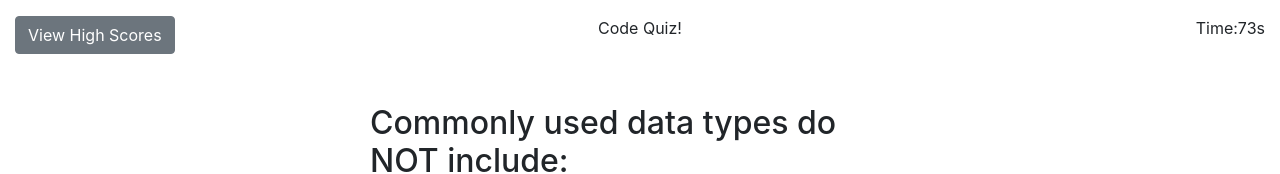
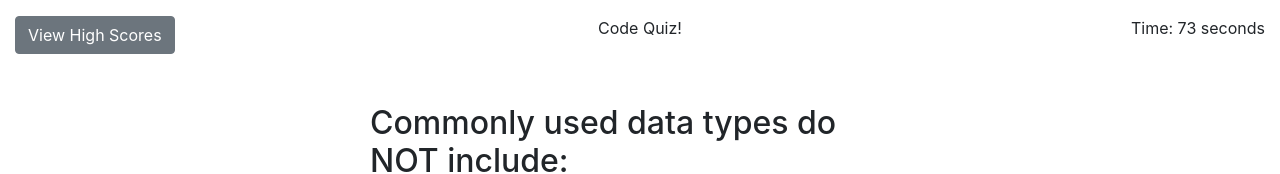
Before and after one commit to jsantosaguilera/hw4, a plain HTML site: page index.html in a window 1280 px wide. Both pictures are taken after a click on the button "Start Quiz". Shown: the top 174 px of the page. Drawn offline with nearby package versions, Linux system fonts and the light colour scheme.

Commit message:
cleaned up js

```diff
--- a/assets/js/script.js
+++ b/assets/js/script.js
@@ -1,59 +1,31 @@
-// variables for page elements
-// time and score
+
 let timeEl = document.querySelector("p.time");
 let secondsLeft = 75;
 let scoreEl = document.querySelector("#score");
-
-// sections
-// section intro
 const introEl = document.querySelector("#intro");
-
-// section questions
-//question section
 const questionsEl = document.querySelector("#questions");
-//where question goes
 let questionEl = document.querySelector("#question");
-// how many questions they have answered
 let questionCount = 0;
-// div answerCorrectness
 const answerCorrectnessEl = document.querySelector("#answerCorrectness");
-
-// section final
 const finalEl = document.querySelector("#final");
-// user initials
 let initialsInput = document.querySelector("#initials");
-
-// section highscores
 const highscoresEl = document.querySelector("#highscores");
-// ordered list
 let scoreListEl = document.querySelector("#score-list");
-// array of scores
 let scoreList = [];
-
-// buttons
-// start
 const startBtn = document.querySelector("#start");
-// answer button class
 const ansBtn = document.querySelectorAll("button.ansBtn")
-// answer1
 const ans1Btn = document.querySelector("#answer1");
-// answer2
 const ans2Btn = document.querySelector("#answer2");
-// answer3
 const ans3Btn = document.querySelector("#answer3");
-// answer4
 const ans4Btn = document.querySelector("#answer4");
-// submit-score
 const submitScrBtn = document.querySelector("#submit-score");
-// goback
 const goBackBtn = document.querySelector("#goback");
-// clearscores
 const clearScrBtn = document.querySelector("#clearscores");
-// view-scores
 const viewScrBtn = document.querySelector("#view-scores");
 
-// Object for question, answer, true/false
-const questions = [ // array of objects
+
+
+const questions = [
     {
         // question 0
         question: "Commonly used data types do NOT include:",
@@ -87,13 +59,11 @@ const questions = [ // array of objects
 ];
 
 
-// Functions
 
-// timer
 function setTime() {
     let timerInterval = setInterval(function () {
         secondsLeft--;
-        timeEl.textContent = `Time:${secondsLeft}s`;
+        timeEl.textContent = `Time: ${secondsLeft} seconds`;
 
         if (secondsLeft === 0 || questionCount === questions.length) {
             clearInterval(timerInterval);
@@ -102,9 +72,10 @@ function setTime() {
             scoreEl.textContent = secondsLeft;
         }
     }, 1000);
-}
+};
 
-// start quiz with timer and set up questions
+
+
 function startQuiz() {
     introEl.style.display = "none";
     questionsEl.style.display = "block";
@@ -112,9 +83,10 @@ function startQuiz() {
 
     setTime();
     setQuestion(questionCount);
-}
+};
 
-// function to set question; takes in a count and displays the next question/answers
+
+
 function setQuestion(id) {
     if (id < questions.length) {
         questionEl.textContent = questions[id].question;
@@ -123,23 +95,23 @@ function setQuestion(id) {
         ans3Btn.textContent = questions[id].answers[2];
         ans4Btn.textContent = questions[id].answers[3];
     }
-}
+};
 
-// function to check answer and then move to next question
+
+
 function checkAnswer(event) {
     event.preventDefault();
 
-    // show section for answerCorrectness and append message
+
     answerCorrectnessEl.style.display = "block";
     let p = document.createElement("p");
     answerCorrectnessEl.appendChild(p);
 
-    // time out after 1 second
     setTimeout(function () {
         p.style.display = 'none';
     }, 1000);
 
-    // answer checker
+
     if (questions[questionCount].correctAnswer === event.target.value) {
         p.textContent = "Correct!";
     } else if (questions[questionCount].correctAnswer !== event.target.value) {
@@ -147,13 +119,14 @@ function checkAnswer(event) {
         p.textContent = "Wrong!";
     }
 
-    // increment so the questions index is increased
     if (questionCount < questions.length) {
         questionCount++;
     }
-    // call setQuestion to bring in next question when any ansBtn is clicked
+
     setQuestion(questionCount);
-}
+};
+
+
 
 function addScore(event) {
     event.preventDefault();
@@ -164,7 +137,6 @@ function addScore(event) {
     let init = initialsInput.value.toUpperCase();
     scoreList.push({ initials: init, score: secondsLeft });
 
-    // sort scores
     scoreList = scoreList.sort((a, b) => {
         if (a.score < b.score) {
           return 1;
@@ -182,45 +154,49 @@ function addScore(event) {
     }
 
 
-    // Add to local storage
     storeScores();
     displayScores();
-}
+};
+
+
 
 function storeScores() {
     localStorage.setItem("scoreList", JSON.stringify(scoreList));
-}
+};
+
+
 
 function displayScores() {
-    // Get stored scores from localStorage
-    // Parsing the JSON string to an object
+
     let storedScoreList = JSON.parse(localStorage.getItem("scoreList"));
 
-    // If scores were retrieved from localStorage, update the scorelist array to it
+
     if (storedScoreList !== null) {
         scoreList = storedScoreList;
     }
-}
+};
 
-// clear scores
+
+
 function clearScores() {
     localStorage.clear();
     scoreListEl.innerHTML="";
-}
+};
 
-// EventListeners
-// Start timer and display first question when click start quiz
+
+
 startBtn.addEventListener("click", startQuiz);
 
-// Check answers loop
 ansBtn.forEach(item => {
     item.addEventListener('click', checkAnswer);
 });
 
-// Add score
+
+
 submitScrBtn.addEventListener("click", addScore);
 
-// Go Back Button
+
+
 goBackBtn.addEventListener("click", function () {
     highscoresEl.style.display = "none";
     introEl.style.display = "block";
@@ -228,10 +204,10 @@ goBackBtn.addEventListener("click", function () {
     timeEl.textContent = `Time:${secondsLeft}s`;
 });
 
-// Clear the scores
 clearScrBtn.addEventListener("click", clearScores);
 
-// View/Hide High Scores Button
+
+
 viewScrBtn.addEventListener("click", function () {
     if (highscoresEl.style.display === "none") {
         highscoresEl.style.display = "block";
--- a/index.html
+++ b/index.html
@@ -31,7 +31,7 @@
             </div>
             <!-- Timer -->
             <div class="col-4">
-                <p class="d-flex justify-content-end time mt-3">Time:75s</p>
+                <p class="d-flex justify-content-end time mt-3">Time: 75 seconds</p>
             </div>
         </div>
     </header>
```
